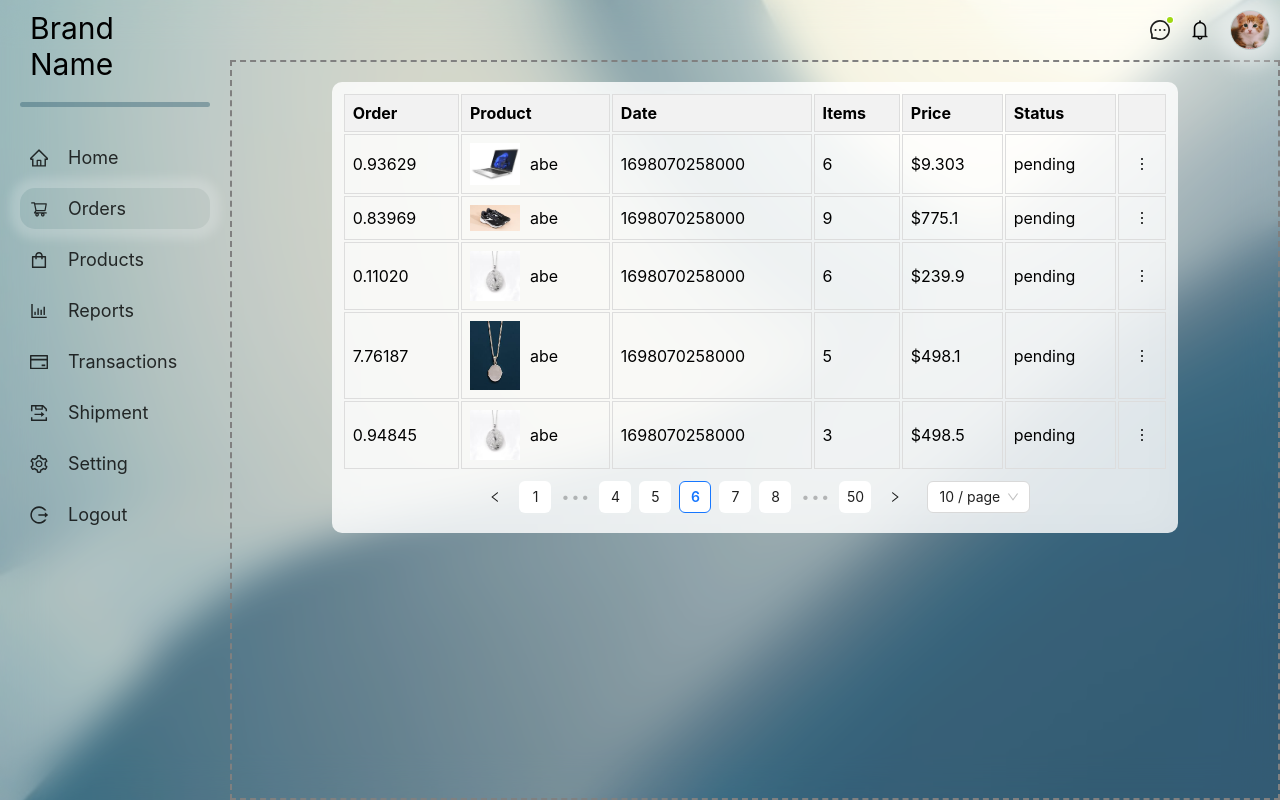
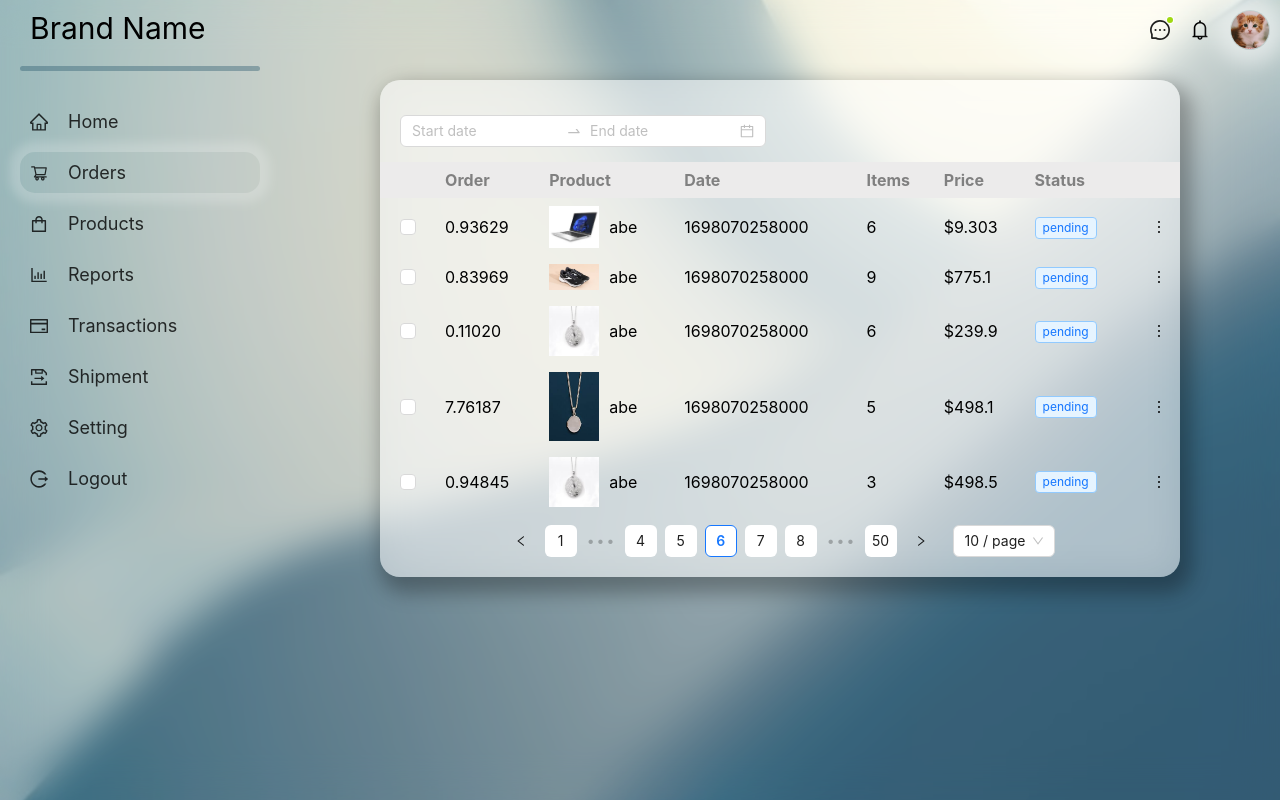
Before and after one commit to M-Abdullah-1/ecom-web-0.0, a React (Vite) app: page /admin/order in a window 1280 px wide. Built offline with nearby package versions, Linux system fonts and the light colour scheme.

Commit message:
change design of order table

```diff
--- a/src/components/customTable/CustomTable.tsx
+++ b/src/components/customTable/CustomTable.tsx
@@ -3,10 +3,17 @@ import {
   EditOutlined,
   EyeOutlined,
   MoreOutlined,
-  ReadOutlined,
 } from "@ant-design/icons";
 import style from "./style.module.scss";
-import { Pagination, Image, Modal, Button, Dropdown } from "antd";
+import {
+  Pagination,
+  Image,
+  Modal,
+  Dropdown,
+  Checkbox,
+  DatePicker,
+  Tag,
+} from "antd";
 import type { MenuProps } from "antd";
 import pic00 from "./../../assets/product/images00.jpeg";
 import pic01 from "./../../assets/product/images01.jpeg";
@@ -60,6 +67,8 @@ const data = [
     src: pic02,
   },
 ];
+
+const { RangePicker } = DatePicker;
 
 const config = {
   title: "Warnning!",
@@ -117,9 +126,13 @@ const CustomTable = () => {
 
   return (
     <div className={style.table}>
+      <div className={style.header}>
+        <RangePicker />
+      </div>
       <table>
         <thead>
           <tr>
+            <th></th>
             <th>Order</th>
             <th>Product</th>
             <th>Date</th>
@@ -132,6 +145,9 @@ const CustomTable = () => {
         <tbody>
           {data.map((el) => (
             <tr key={el.id}>
+              <td>
+                <Checkbox />
+              </td>
               <td>{el.id}</td>
               <td>
                 <div className={style.firstCol}>
@@ -142,7 +158,9 @@ const CustomTable = () => {
               <td>{el.date}</td>
               <td>{el.items}</td>
               <td>${el.price}</td>
-              <td>{el.status}</td>
+              <td>
+                <Tag color="processing">{el.status}</Tag>
+              </td>
               <td>
                 <div className={style.actionBox}>
                   {/* <div className={style.icon}>
--- a/src/components/customTable/style.module.scss
+++ b/src/components/customTable/style.module.scss
@@ -1,16 +1,29 @@
 .table {
-  padding: 10px;
-  background-color: rgba(#fff, 0.8);
+  padding: 20px 0 10px 0;
+  background-color: rgba(#fff, 0.5);
   backdrop-filter: blur(20px);
-  border-radius: 10px;
+  border-radius: 20px;
+  box-shadow: 6px 10px 20px 6px rgba(#000, 0.3);
+  .header {
+    // border: 1px dashed red;
+    display: flex;
+    justify-content: space-between;
+    margin: 15px 20px;
+  }
   table {
     width: 100%;
-    // border-collapse: collapse;
+    border-collapse: collapse;
+    tr {
+      th {
+        color: gray;
+      }
+      td:first-child {
+        padding-left: 20px;
+      }
+    }
   }
-
   th,
   td {
-    border: 1px solid #ddd;
     padding: 8px;
     text-align: left;
     .firstCol {
@@ -29,11 +42,12 @@
   }
 
   th {
-    background-color: #f2f2f2;
+    background-color: #ecebeb;
   }
 
   tr:hover {
-    background-color: #f5f5f5;
+    background-color: rgba(#ededed, 0.4);
+    backdrop-filter: blur(20px);
   }
 
   //   pagination style
--- a/src/layouts/admin/style.module.scss
+++ b/src/layouts/admin/style.module.scss
@@ -15,10 +15,12 @@
   display: flex;
 
   .sidebar {
+    // display: none;
     width: 280px;
   }
   .main {
-    width: 100%;
+    // width: 100%;
+    flex: 1;
     display: flex;
     flex-direction: column;
     .header {
@@ -27,7 +29,7 @@
     }
     .content {
       flex: 1;
-      border: 2px dashed gray;
+      // border: 2px dashed gray;
       overflow-y: auto;
     }
   }
--- a/src/pages/admin/style.module.scss
+++ b/src/pages/admin/style.module.scss
@@ -1,5 +1,6 @@
 .main {
   padding: 20px 100px;
+  // margin: 0 auto;
   //   border: 2px dashed #fff;
   //   height: 100%;
 }
```
